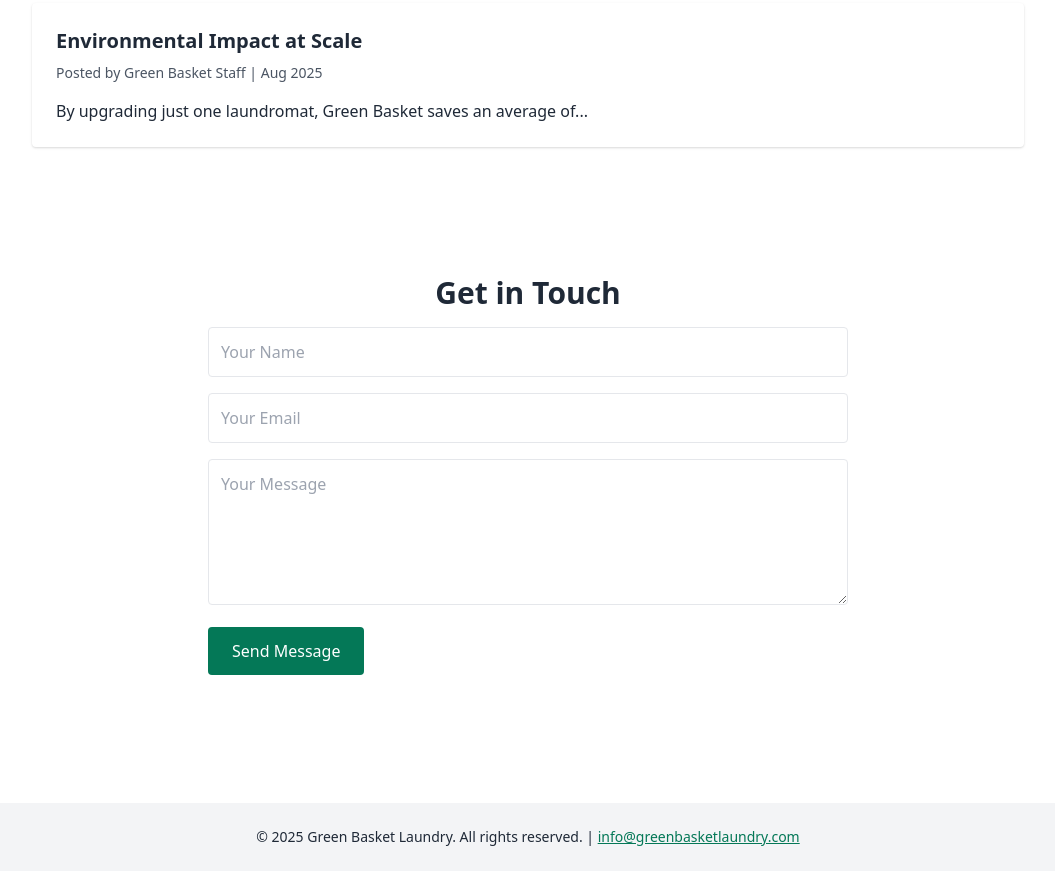
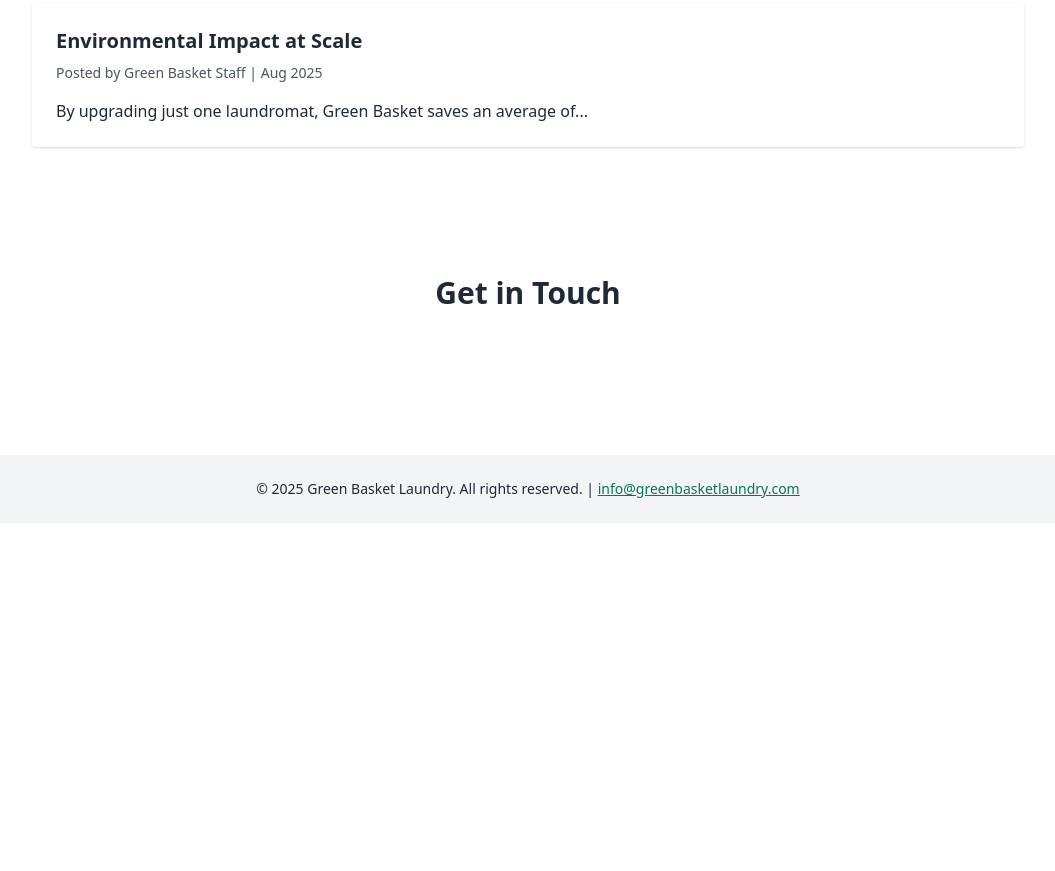
Before and after one commit to joebruinz1/greenbasketlaundry, a plain HTML site: page index.html in a window 1280 px wide. Shown: the part 2061-2932 px from the top of the page, without its empty margins (112-1167 px from the left). After the commit the page ends 2584 px from the top, so only its background shows below. Drawn offline with nearby package versions, Linux system fonts and the light colour scheme; a script that the page names is missing.

Commit message:
Update index.html

```diff
--- a/index.html
+++ b/index.html
@@ -103,12 +103,9 @@
     <section id="contact" class="bg-white py-16">
       <div class="container mx-auto px-4 max-w-2xl">
         <h2 class="text-3xl font-bold mb-4 text-center">Get in Touch</h2>
-        <form class="space-y-4">
-          <input type="text" placeholder="Your Name" class="w-full border rounded p-3" required />
-          <input type="email" placeholder="Your Email" class="w-full border rounded p-3" required />
-          <textarea placeholder="Your Message" rows="5" class="w-full border rounded p-3" required></textarea>
-          <button type="submit" class="bg-green-700 text-white px-6 py-3 rounded hover:bg-green-800">Send Message</button>
-        </form>
+      <script src="https://js-na2.hsforms.net/forms/embed/243614167.js" defer></script>
+<div class="hs-form-frame" data-region="na2" data-form-id="6f7ae493-879b-4ca1-b53a-4dc9d88f5aff" data-portal-id="243614167"></div>
+      </form>
       </div>
     </section>
   </main>
```
